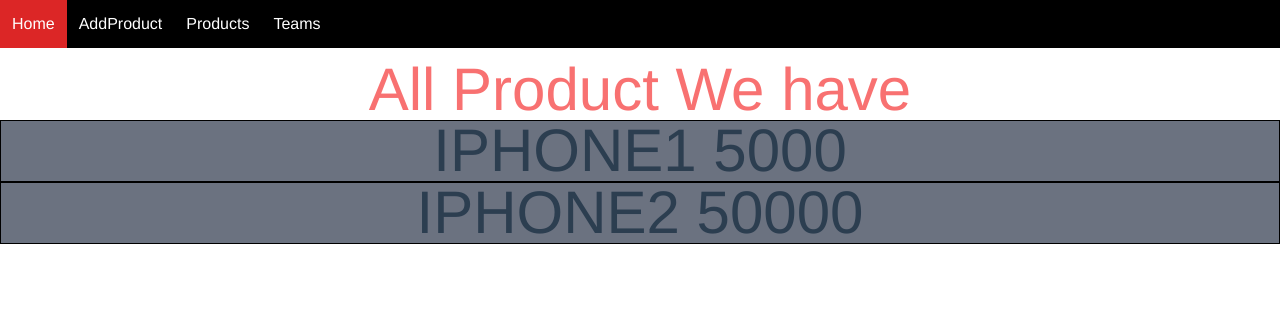
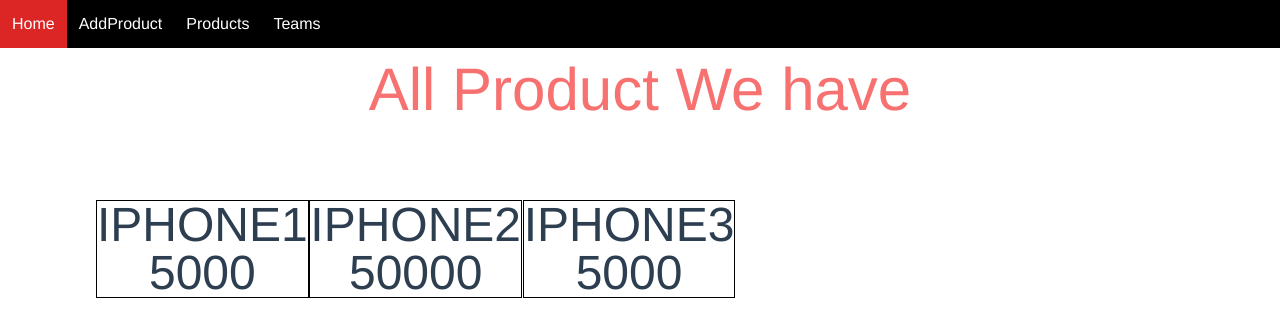
Before and after one commit to 36-37-58-INT221/FrontEnd, a Vue app: page /ProductList in a window 1280 px wide. Shown: the top 336 px of the page. Built offline with nearby package versions, Linux system fonts and the light colour scheme; data requests are answered from the project's data file.

Commit message:
[ADD] grid for productList and abit fix form

```diff
--- a/db.json
+++ b/db.json
@@ -60,6 +60,32 @@
       },
       "manufactureDate": "2021-04-16",
       "id": 2
+    },
+    {
+      "imageName": "จารแดง.png",
+      "name": "IPHONE3",
+      "description": "IPHONE3IPHONE3",
+      "haveColor": [
+        {
+          "color": {
+            "id": 1,
+            "colorCode": "#E94F37"
+          }
+        },
+        {
+          "color": {
+            "id": 2,
+            "colorCode": "#393E41"
+          }
+        }
+      ],
+      "price": 5000,
+      "brand": {
+        "id": 1,
+        "name": "Apple"
+      },
+      "manufactureDate": "2021-04-15",
+      "id": 3
     }
   ]
 }
--- a/src/components/AddNewProduct.vue
+++ b/src/components/AddNewProduct.vue
@@ -1,23 +1,22 @@
 <template>
-    <div class="bg-gray-500  pt-20 pb-48 -mt-4">
+    <div class="bg-gray-300  pt-5  pb-48 -mt-4">
     <container>
-    <div class="mx-auto grid grid-cols-1">
+    <div class="mx-auto grid grid-cols-1 ml-3">
         <form @submit.prevent>
             <button v-if="isEdit" @click="setView" class="border border-black mr-2">CANCEL EDIT</button>
-            <h1 v-if="!isEdit" class="text-6xl">Add new Product</h1>
-            <h1 v-if="isEdit" class="text-6xl">Editing Product</h1>
+            <h1 v-if="!isEdit" class="text-6xl mr-3">Add new Product</h1>
+            <h1 v-if="isEdit" class="text-6xl mr-3">Editing Product</h1>
 
 
             <div class="pt-2 text-left">
                 <img :src="image || 'https://cdn.pixabay.com/photo/2015/10/05/22/37/blank-profile-picture-973460_960_720.png'" class="w-auto h-60 mx-auto rounded-full mb-4"/>
-                <label for="imageFile" >Image File </label>
+                <h1>Image File <b class="text-red-600 text-xl" >*</b></h1>
                 <input type="file" id="imageFile" @change="uploadImageFile($event)" multiple accept=".jpg, .jpeg, .png" />
             </div>
 
 
-            <div class="pt-2 text-left">
-                <label for="name">Name : </label>
-                <input type="text" v-model="formdata.name" class="border border-black" />
+            <div class="pt-2 text-left ">
+                <label for="name">Name <b class="text-red-600 text-xl" >*</b> </label><br /><input type="text" v-model="formdata.name" class="border border-black" />
                 <h1
                     v-if="errors.indexOf('noName') !== -1"
                     class="text-red-600"
@@ -28,7 +27,7 @@
                 >Already Have this Product</h1>
             </div>
             <div class="pt-2 text-left">
-                <label for="name" class>Description : </label>
+                <label for="name" class>Description <b class="text-red-600 text-xl" >*</b> </label><br />
                 <textarea
                     type="text"
                     v-model="formdata.description"
@@ -42,7 +41,7 @@
                 >Please Enter Description 10 up to 70 character</h1>
             </div>
             <div class="pt-2 text-left">
-                <label>Colors :</label>
+                <label>Colors <b class="text-red-600 text-xl" >*</b></label>
                 <span v-for="color in colors " :key="color.id">
                     <label for="color" class="ml-2">{{ color.colorCode }}</label>
                     <input
@@ -56,7 +55,7 @@
             </div>
 
             <div class="pt-2 text-left">
-                <label for="brand">Brand : </label>
+                <label for="brand">Brand <b class="text-red-600 text-xl" >*</b> </label><br />
                 <select name="brand" v-model="formdata.brand" class="border border-black">
                     <option
                         v-for="brand in brands"
@@ -65,12 +64,11 @@
                     >{{ brand.name }}</option>
                 </select>
 
-                <h1>{{ this.formdata.brand }} </h1>
                 <h1 v-if="errors.indexOf('noBrand') !== -1" class="text-red-600">Please Select Brand</h1>
             </div>
 
             <div class="pt-2 text-left">
-                <label for="price">Price : </label>
+                <label for="price">Price <b class="text-red-600 text-xl" >*</b> </label><br />
                 <input type="text" v-model="formdata.price" class="border border-black" />
                 <h1
                     v-if="errors.indexOf('noPrice') !== -1"
@@ -79,7 +77,7 @@
             </div>
 
             <div class="pt-2 text-left">
-                <label for="manufactureDate">Manufactor Date : </label>
+                <label for="manufactureDate">Manufactor Date <b class="text-red-600 text-xl" >*</b> </label><br />
                 <input type="date" v-model="formdata.manufactureDate" class="border border-black" />
                 <h1 v-if="errors.indexOf('noDate') !== -1" class="text-red-600">Please Enter Date</h1>
             </div>
--- a/src/components/MemberTemplate.vue
+++ b/src/components/MemberTemplate.vue
@@ -9,20 +9,3 @@
     </div>
     </div>
 </template>
-
-
-<style>
-    @import url('https://fonts.googleapis.com/css2?family=Bebas+Neue&display=swap');
-    @import url('https://fonts.googleapis.com/css2?family=Roboto+Condensed:ital,wght@1,300&display=swap');
-.header {
-    font-family: 'Bebas Neue', cursive;
-
-}
-
-.description{
-    font-family: 'Roboto Condensed', sans-serif;
-}
-
-
-
-</style>
--- a/src/components/Product.vue
+++ b/src/components/Product.vue
@@ -6,7 +6,7 @@
             <h1 class="text-6xl">imageName : {{ viewProduct.imageName }}</h1>
             <h1 class="text-6xl">Name : {{ viewProduct.name }}</h1>
             <h1 class="text-6xl">Price : {{ viewProduct.price }}</h1>
-            <h1 class="text-6xl">Des : {{ viewProduct.description }}</h1>
+            <h1 class="text-6xl">Description : {{ viewProduct.description }}</h1>
             <h1 class="text-6xl">All Color : {{ allColors }}</h1>
             <h1 class="text-6xl">Brand : {{ viewBrandName }}</h1>
             <h1 class="text-6xl">Date : {{ viewProduct.manufactureDate }}</h1>
--- a/src/components/ProductList.vue
+++ b/src/components/ProductList.vue
@@ -1,10 +1,17 @@
 <template>
-    <h1 class="text-6xl text-red-400">All Product We have</h1>
-    <div class="max-w-7xl mx-auto bg-gray-500" v-for="product in products" :key="product.id">
-        <router-link :to="{ name: 'Product', params: { productId: product.id } }">
-            <h1 class="text-6xl border border-black cursor-pointer">{{ product.name }} {{ product.price }}</h1>
+    <h1 class="text-6xl text-red-400 mb-20">All Product We have</h1>
+    <div class= "grid grid-cols-1 md:grid-cols-2 lg:grid-cols-5 xl:grid-cols-6">
+    <div class="max-w-7xl mx-auto" v-for="product in products" :key="product.id">
 
-        </router-link>
+        <div class="ml-24">
+           <router-link  :to="{ name: 'Product', params: { productId: product.id } }">
+            <div class="text-5xl border  border-black cursor-pointer">
+                 {{ product.name }}
+                 {{ product.price}}
+            </div>
+          </router-link></div>
+
+    </div>
     </div>
 </template>
 
```
